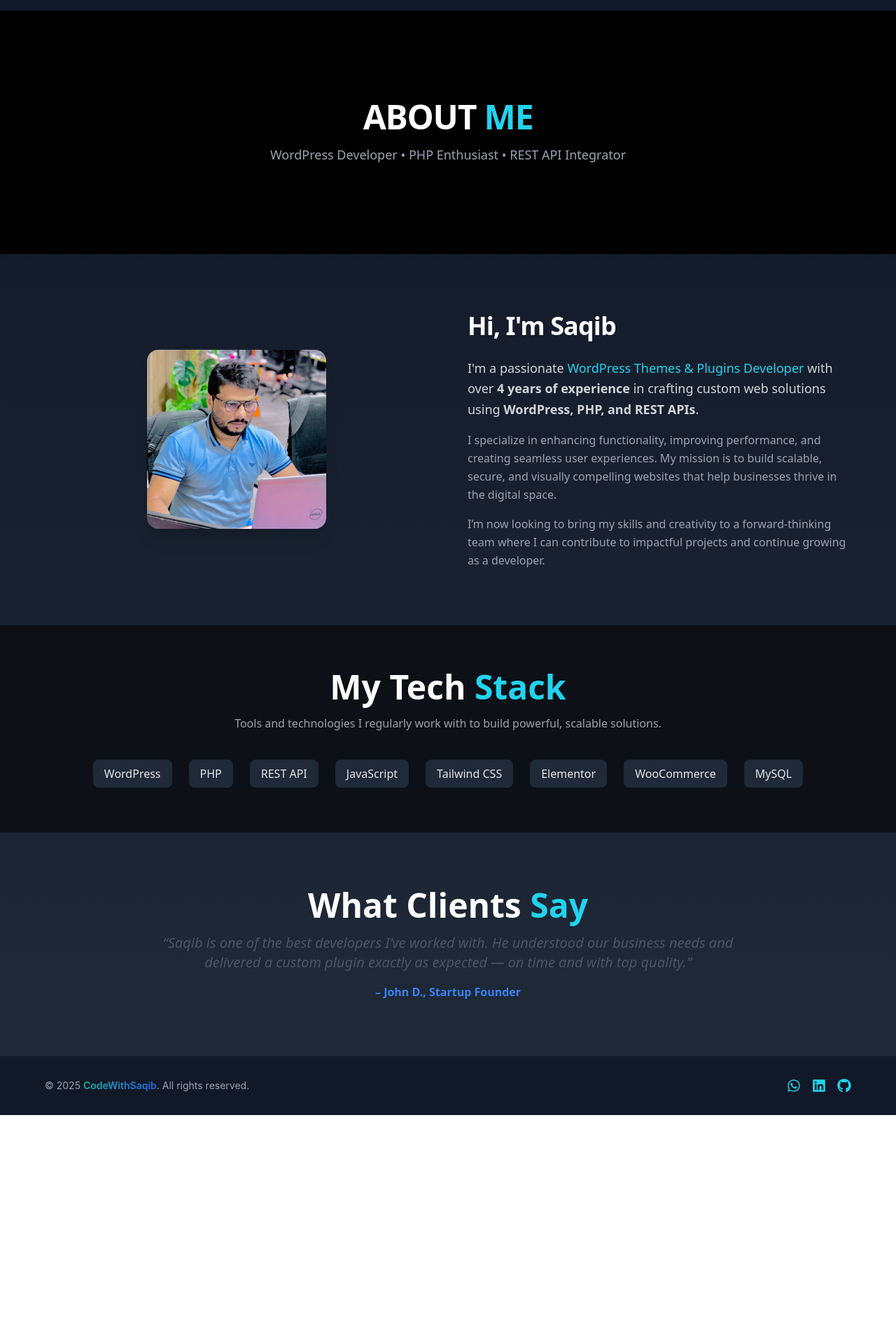
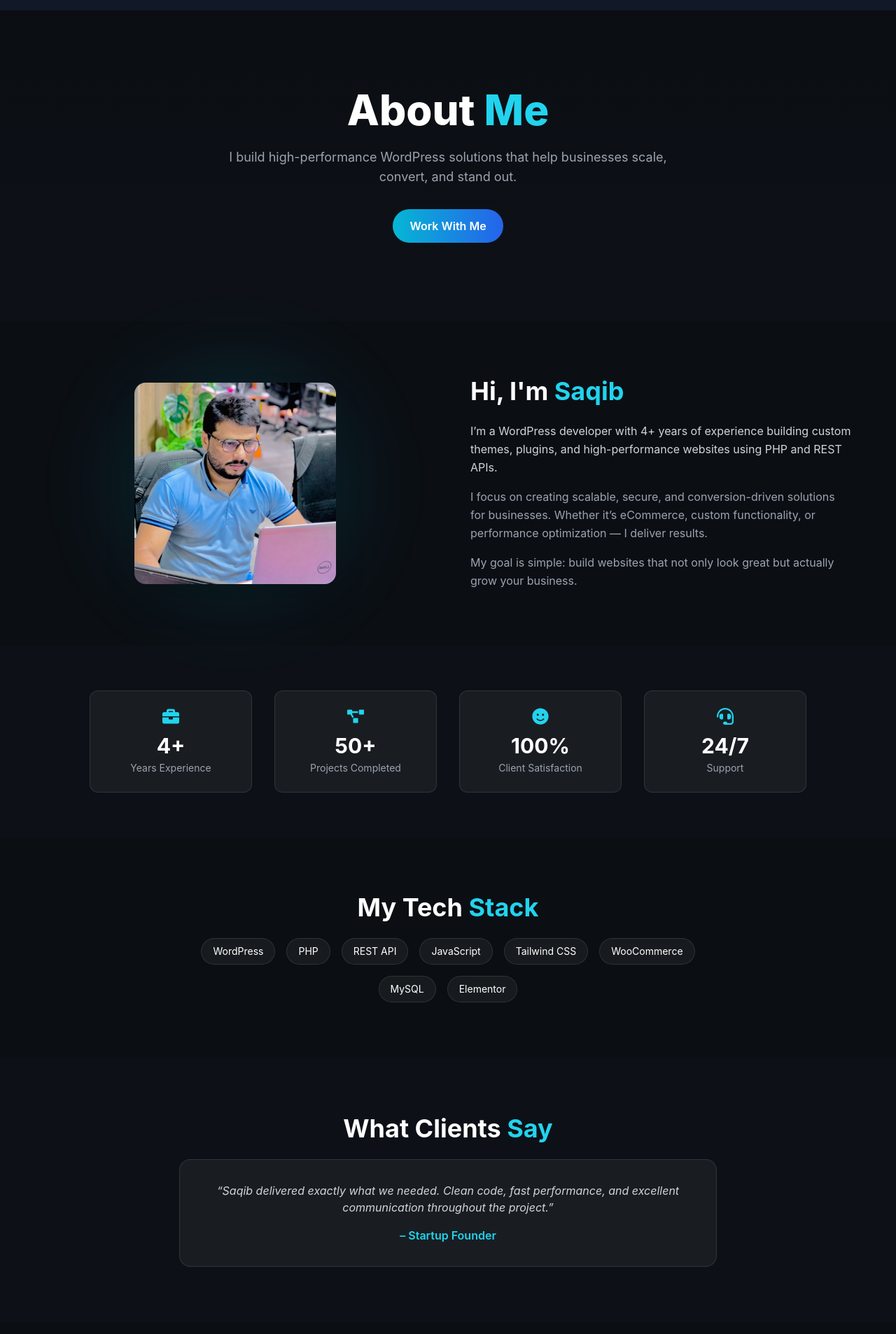
Before and after one commit to SaqiRao/Portfolio-in-React, a React (Create React App) app: page /about in a window 1280 px wide. Shown: the part 53-1960 px from the top of the page at 70% size. Before the commit the page ends 1647 px from the top, so only its background shows below. Built offline with nearby package versions, Linux system fonts and the light colour scheme.

Commit message:
about page redesign

```diff
--- a/src/pages/About.js
+++ b/src/pages/About.js
@@ -1,99 +1,165 @@
 import React from "react";
 import { Helmet } from "react-helmet";
+import { FaBriefcase, FaProjectDiagram, FaSmile, FaHeadset } from "react-icons/fa";
+import { Link } from "react-router-dom";
 
 const AboutPage = () => {
+  const stats = [
+    { icon: <FaBriefcase />, num: "4+", label: "Years Experience" },
+    { icon: <FaProjectDiagram />, num: "50+", label: "Projects Completed" },
+    { icon: <FaSmile />, num: "100%", label: "Client Satisfaction" },
+    { icon: <FaHeadset />, num: "24/7", label: "Support" },
+  ];
+
   return (
-    <main className="min-h-screen bg-gradient-to-b from-gray-900 to-gray-800 text-white font-sans">
-      {/* SEO */}
+    <main className="bg-[#0b0f14] text-white">
+
       <Helmet>
         <title>About | Saqib Sajjad</title>
-        <meta
-          name="description"
-          content="Learn more about Saqib Sajjad, a passionate WordPress developer with expertise in PHP, REST API integration, and custom theme/plugin development."
-        />
-        <meta
-          name="keywords"
-          content="WordPress Developer, PHP Developer, Saqib Sajjad, REST API Integration, Web Development, About Saqib"
-        />
       </Helmet>
 
-      {/* Hero Section */}
-      <header className="bg-black py-32 px-8 text-center shadow-md">
-        <h1 className="text-4xl sm:text-5xl font-extrabold text-white-500 mb-4 tracking-tight">ABOUT  <span className="text-cyan-400">ME</span></h1>
-        <p className="text-gray-400 text-lg">
-          WordPress Developer • PHP Enthusiast • REST API Integrator
+      {/* HERO */}
+      <section className="py-28 px-6 text-center bg-gradient-to-b from-[#0b0f14] to-[#0d1117]">
+        <h1 className="text-5xl md:text-6xl font-extrabold mb-6">
+          About <span className="text-cyan-400">Me</span>
+        </h1>
+        <p className="text-gray-400 max-w-2xl mx-auto text-lg">
+          I build high-performance WordPress solutions that help businesses scale, convert, and stand out.
         </p>
-      </header>
 
-      {/* Content Section */}
+        {/* CTA */}
+        <div className="mt-8">
+          <Link
+            to="/contact"
+            className="inline-block bg-gradient-to-r from-cyan-500 to-blue-600 px-6 py-3 rounded-full font-semibold hover:scale-105 transition"
+          >
+            Work With Me
+          </Link>
+        </div>
+      </section>
+
+      {/* PROFILE */}
       <section className="py-20 px-6">
-        <div className="max-w-6xl mx-auto grid md:grid-cols-2 gap-14 items-center">
+        <div className="max-w-6xl mx-auto grid md:grid-cols-2 gap-16 items-center">
 
-          {/* Left: Image */}
-          <div className="flex justify-center">
+          {/* IMAGE */}
+          <div className="relative flex justify-center">
+            <div className="absolute w-72 h-72 bg-cyan-500/20 blur-3xl rounded-full"></div>
             <img
               src="images/Image.jpg"
               alt="Saqib Sajjad"
-              className="rounded-2xl shadow-xl w-64 h-64 object-cover hover:scale-105 hover:-translate-y-1 transition-transform duration-300"
+              className="relative rounded-2xl w-72 h-72 object-cover shadow-2xl"
             />
           </div>
 
-          {/* Right: Text */}
+          {/* TEXT */}
           <div>
-            <h2 className="text-4xl font-extrabold mb-6 text-white-400 leading-tight tracking-tight">
-              Hi, I'm Saqib
+            <h2 className="text-4xl font-bold mb-6">
+              Hi, I'm <span className="text-cyan-400">Saqib</span>
             </h2>
 
-            <p className="text-gray-300 text-lg leading-relaxed mb-4">
-              I'm a passionate{" "}
-              <span className="text-cyan-400 font-medium">
-                WordPress Themes & Plugins Developer
-              </span>{" "}
-              with over <strong>4 years of experience</strong> in crafting custom web solutions
-              using <strong>WordPress, PHP, and REST APIs</strong>.
+            <p className="text-gray-300 mb-4 leading-relaxed">
+              I’m a WordPress developer with 4+ years of experience building custom themes,
+              plugins, and high-performance websites using PHP and REST APIs.
             </p>
 
-            <p className="text-gray-400 text-base leading-relaxed mb-4">
-              I specialize in enhancing functionality, improving performance, and creating seamless user
-              experiences. My mission is to build scalable, secure, and visually compelling websites that
-              help businesses thrive in the digital space.
+            <p className="text-gray-400 mb-4 leading-relaxed">
+              I focus on creating scalable, secure, and conversion-driven solutions for businesses.
+              Whether it’s eCommerce, custom functionality, or performance optimization — I deliver results.
             </p>
 
-            <p className="text-gray-400 text-base leading-relaxed">
-              I’m now looking to bring my skills and creativity to a forward-thinking team where I can
-              contribute to impactful projects and continue growing as a developer.
+            <p className="text-gray-400 leading-relaxed">
+              My goal is simple: build websites that not only look great but actually grow your business.
             </p>
           </div>
         </div>
       </section>
-      <section className="py-16 px-6 bg-[#0d1117] text-white text-center">
-        <h2 className="text-4xl md:text-5xl font-bold text-center mb-4">My Tech <span className="text-cyan-400">Stack</span></h2>
-        <p className="text-gray-400 text-base mb-10">
-          Tools and technologies I regularly work with to build powerful, scalable solutions.
-        </p>
 
-        <div className="flex flex-wrap justify-center gap-4 md:gap-6 text-gray-200">
-          <span className="bg-gray-800 px-4 py-2 rounded-lg">WordPress</span>
-          <span className="bg-gray-800 px-4 py-2 rounded-lg">PHP</span>
-          <span className="bg-gray-800 px-4 py-2 rounded-lg">REST API</span>
-          <span className="bg-gray-800 px-4 py-2 rounded-lg">JavaScript</span>
-          <span className="bg-gray-800 px-4 py-2 rounded-lg">Tailwind CSS</span>
-          <span className="bg-gray-800 px-4 py-2 rounded-lg">Elementor</span>
-          <span className="bg-gray-800 px-4 py-2 rounded-lg">WooCommerce</span>
-          <span className="bg-gray-800 px-4 py-2 rounded-lg">MySQL</span>
+      <section className="py-16 px-6 bg-[#0d1117]">
+        <div className="max-w-5xl mx-auto grid grid-cols-2 md:grid-cols-4 gap-8 text-center">
+
+          {stats.map((item, i) => (
+            <div
+              key={i}
+              className="group bg-white/5 border border-white/10 rounded-xl p-6
+              hover:border-cyan-400/40 hover:-translate-y-1 transition duration-300"
+            >
+              {/* Icon */}
+              <div className="flex justify-center mb-3 text-cyan-400 text-2xl group-hover:scale-110 transition">
+                {item.icon}
+              </div>
+
+              {/* Number */}
+              <h3 className="text-3xl font-bold text-white">{item.num}</h3>
+
+              {/* Label */}
+              <p className="text-gray-400 text-sm mt-1">{item.label}</p>
+            </div>
+          ))}
+
         </div>
       </section>
-      <section className="py-20 px-6">
-      <div className="max-w-4xl mx-auto text-center">
-        <h2 className="text-4xl md:text-5xl font-bold text-center mb-4">
-          What Clients  <span className="text-cyan-400">Say</span>
+
+      {/* TECH STACK (UPGRADED) */}
+      <section className="py-20 px-6 text-center">
+        <h2 className="text-4xl font-bold mb-6">
+          My Tech <span className="text-cyan-400">Stack</span>
         </h2>
-        <blockquote className="text-xl italic text-gray-600 dark:text-gray-300">
-          “Saqib is one of the best developers I’ve worked with. He understood our business needs and delivered a custom plugin exactly as expected — on time and with top quality.”
-        </blockquote>
-        <p className="mt-4 text-blue-500 font-semibold">– John D., Startup Founder</p>
-      </div>
-    </section>
+
+        <div className="flex flex-wrap justify-center gap-4 max-w-3xl mx-auto">
+          {[
+            "WordPress",
+            "PHP",
+            "REST API",
+            "JavaScript",
+            "Tailwind CSS",
+            "WooCommerce",
+            "MySQL",
+            "Elementor",
+          ].map((tech, i) => (
+            <span
+              key={i}
+              className="px-4 py-2 bg-white/5 border border-white/10 rounded-full text-sm hover:border-cyan-400 transition"
+            >
+              {tech}
+            </span>
+          ))}
+        </div>
+      </section>
+
+      {/* TESTIMONIAL */}
+      <section className="py-20 px-6 bg-[#0d1117]">
+        <div className="max-w-3xl mx-auto text-center">
+          <h2 className="text-4xl font-bold mb-6">
+            What Clients <span className="text-cyan-400">Say</span>
+          </h2>
+
+          <div className="bg-white/5 border border-white/10 p-8 rounded-2xl">
+            <p className="text-gray-300 italic">
+              “Saqib delivered exactly what we needed. Clean code, fast performance,
+              and excellent communication throughout the project.”
+            </p>
+            <p className="mt-4 text-cyan-400 font-semibold">
+              – Startup Founder
+            </p>
+          </div>
+        </div>
+      </section>
+
+      {/* FINAL CTA */}
+      <section className="py-24 text-center">
+        <h2 className="text-4xl font-bold mb-6">
+          Let’s Build Something <span className="text-cyan-400">Great</span>
+        </h2>
+
+        <a
+          href="#contact"
+          className="inline-block bg-gradient-to-r from-cyan-500 to-blue-600 px-8 py-3 rounded-full font-semibold hover:scale-105 transition"
+        >
+          Get a Quote
+        </a>
+      </section>
+
     </main>
   );
 };
```
